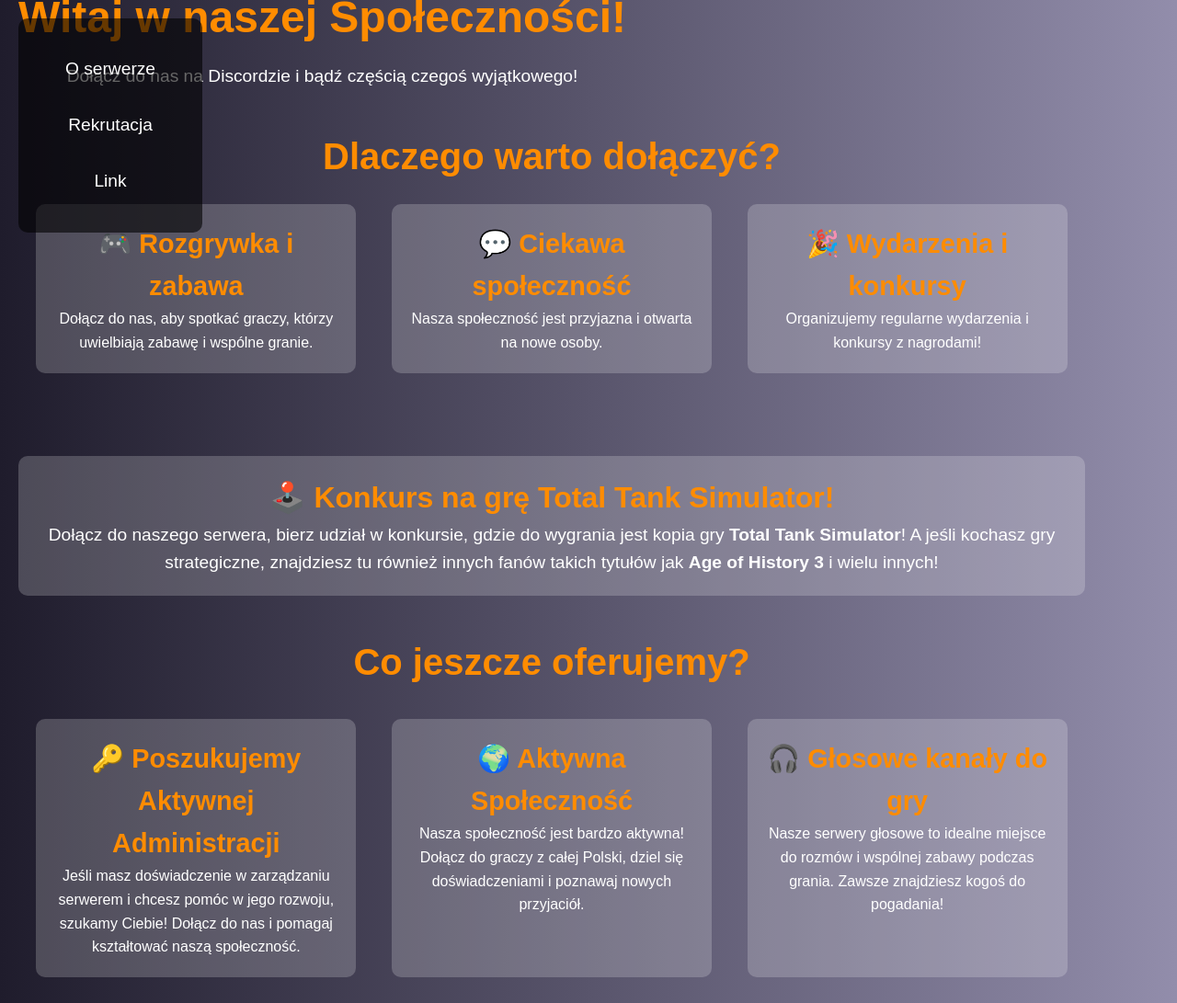
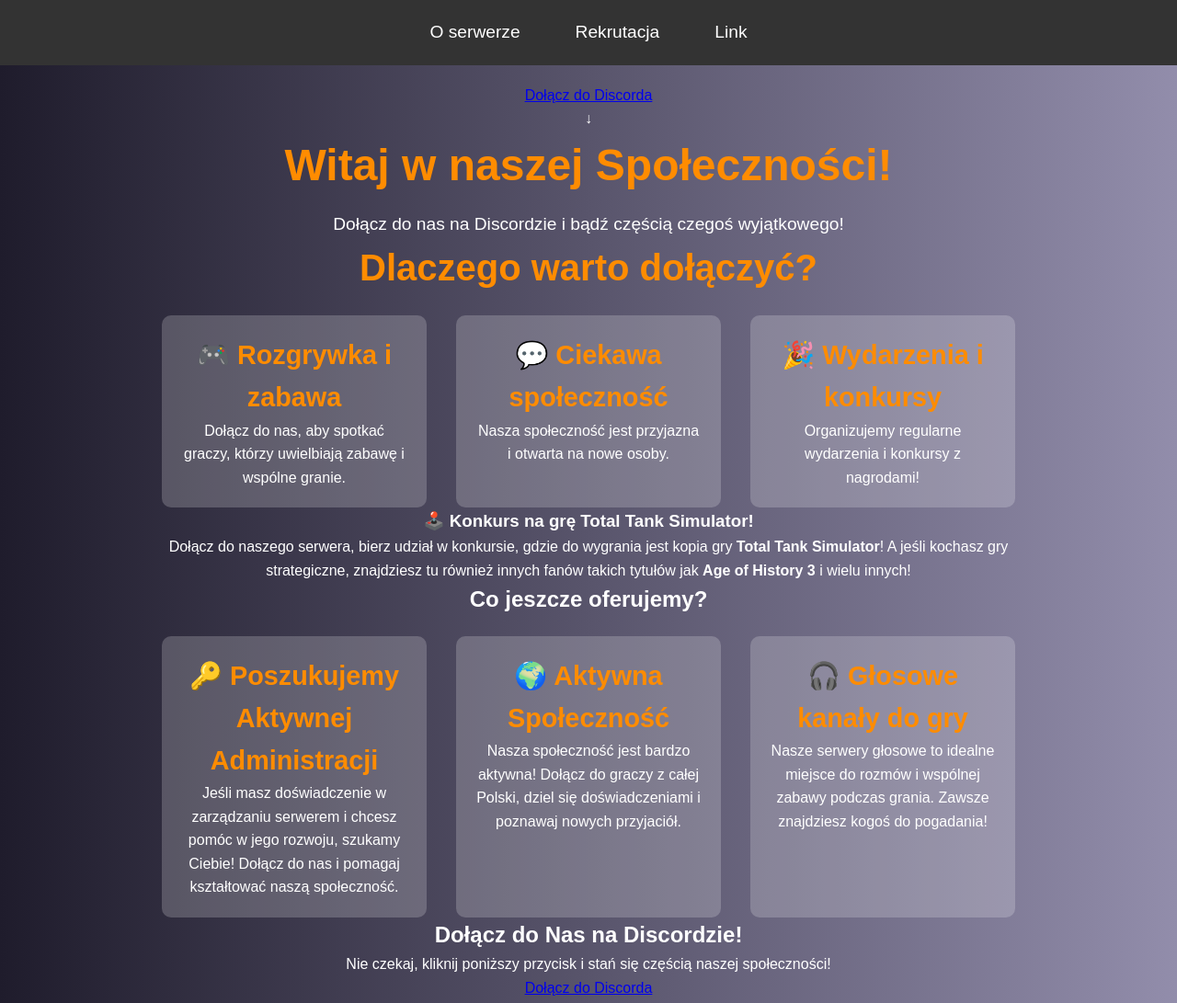
Before and after one commit to WETLLO/AoH3_PL, a plain HTML site: page index.html in a window 1280 px wide. Shown: the top 1091 px of the page at 92% size. Drawn offline with Linux system fonts and the light colour scheme.

Commit message:
Update style.css

```diff
--- a/style.css
+++ b/style.css
@@ -1,3 +1,4 @@
+/* Resetowanie domyślnych marginesów i paddingów */
 * {
     margin: 0;
     padding: 0;
@@ -11,60 +12,38 @@
     color: white;
     line-height: 1.6;
     text-align: center;
-    height: 100vh;
+}
+
+/* Nawigacja */
+.navbar {
+    background-color: #333;
+    padding: 10px 0;
     display: flex;
     justify-content: center;
-    flex-direction: column; /* Dodano: zapewnia, że wszystko będzie układać się w pionie */
-}
-
-/* Kontener strony */
-.container {
-    display: flex;
-    justify-content: flex-start; /* Zmiana na flex-start, aby elementy były ustawione pionowo */
-    align-items: flex-start; /* Zmiana na flex-start, aby kontener nie rozciągał się w poziomie */
-    max-width: 1200px;
-    width: 100%;
-    padding: 20px;
-    flex-direction: column; /* Zmiana: sprawia, że główna treść układa się w pionie */
-}
-
-/* Nawigacja - zakładki po prawej stronie */
-.navbar {
-    position: sticky;
-    top: 20px;
-    width: 200px;
-    background-color: rgba(0, 0, 0, 0.6);
-    padding: 20px;
-    border-radius: 10px;
-    margin-left: 20px; /* Dodano: dodaje przestrzeń między zakładkami a treścią */
+    gap: 20px;
+    font-size: 1.2rem;
 }
 
 .navbar a {
     color: white;
     text-decoration: none;
-    font-size: 1.2rem;
     padding: 10px 20px;
     border-radius: 5px;
-    display: block;
-    margin: 10px 0;
     transition: background-color 0.3s ease;
 }
 
 .navbar a:hover {
-    background-color: #FF8C00;
+    background-color: #5e6dff;
 }
 
-/* Główna zawartość */
-.main-content {
-    flex: 1;
+/* Kontener strony */
+.container {
+    max-width: 1000px;
+    margin: 0 auto;
     padding: 20px;
 }
 
 /* Nagłówek */
-header {
-    margin-top: 120px; /* Przestrzeń pod nawigacją */
-}
-
 header h1 {
     font-size: 3rem;
     margin-bottom: 10px;
@@ -75,59 +54,10 @@
     font-size: 1.2rem;
 }
 
-/* Przyciski i CTA */
-.cta {
-    margin-top: 100px;
-}
-
-.cta h2 {
-    font-size: 2.8rem;
-    margin-bottom: 20px;
-}
-
-.cta p {
-    font-size: 1.2rem;
-}
-
-.join-button {
-    background-color: #7289DA;
-    color: white;
-    padding: 15px 30px;
-    font-size: 1.5rem;
-    text-decoration: none;
-    border-radius: 10px;
-    transition: background-color 0.3s ease;
-}
-
-.join-button:hover {
-    background-color: #5e6dff;
-}
-
-/* Strzałki */
-.arrow {
-    font-size: 3rem;
-    margin-top: 20px;
-    color: #FF8C00;
-    animation: bounce 1s infinite;
-}
-
-@keyframes bounce {
-    0%, 100% {
-        transform: translateY(0);
-    }
-    50% {
-        transform: translateY(-10px);
-    }
-}
-
-/* Sekcja z cechami */
-.content {
-    margin: 40px 0;
-}
-
-h2 {
+/* Cechy serwera */
+.content h2 {
     font-size: 2.5rem;
-    margin-bottom: 20px;
+    margin-bottom: 10px;
     color: #FF8C00;
 }
 
@@ -158,65 +88,9 @@
     transform: scale(1.1);
 }
 
-/* Informacja o konkursie */
-.contest-info {
-    margin-top: 50px;
-    background-color: rgba(255, 255, 255, 0.2);
-    padding: 20px;
-    border-radius: 10px;
-}
-
-.contest-info h3 {
-    font-size: 2rem;
-    color: #FF8C00;
-}
-
-.contest-info p {
-    font-size: 1.2rem;
-    color: white;
-}
-
-/* Sekcja nowych cech */
-.extra-features {
-    margin-top: 40px;
-}
-
-.extra-features h2 {
-    font-size: 2.5rem;
-    margin-bottom: 20px;
-    color: #FF800;
-}
-
-.extra-features .feature {
-    width: 30%;
-    padding: 20px;
-    background: rgba(255, 255, 255, 0.2);
-    border-radius: 10px;
-    margin: 10px;
-    transition: transform 0.3s ease;
-}
-
-.extra-features .feature h3 {
-    font-size: 1.8rem;
-    color: #FF8C00;
-}
-
-.extra-features .feature p {
-    font-size: 1rem;
-}
-
-.extra-features .feature:hover {
-    transform: scale(1.1);
-}
-
 /* Stopka */
 footer {
     margin-top: 50px;
     font-size: 0.9rem;
     color: #ddd;
 }
-
-/* Dodatkowe style dla nagłówków */
-h2, h3 {
-    color: #FF8C00;
-}
```
